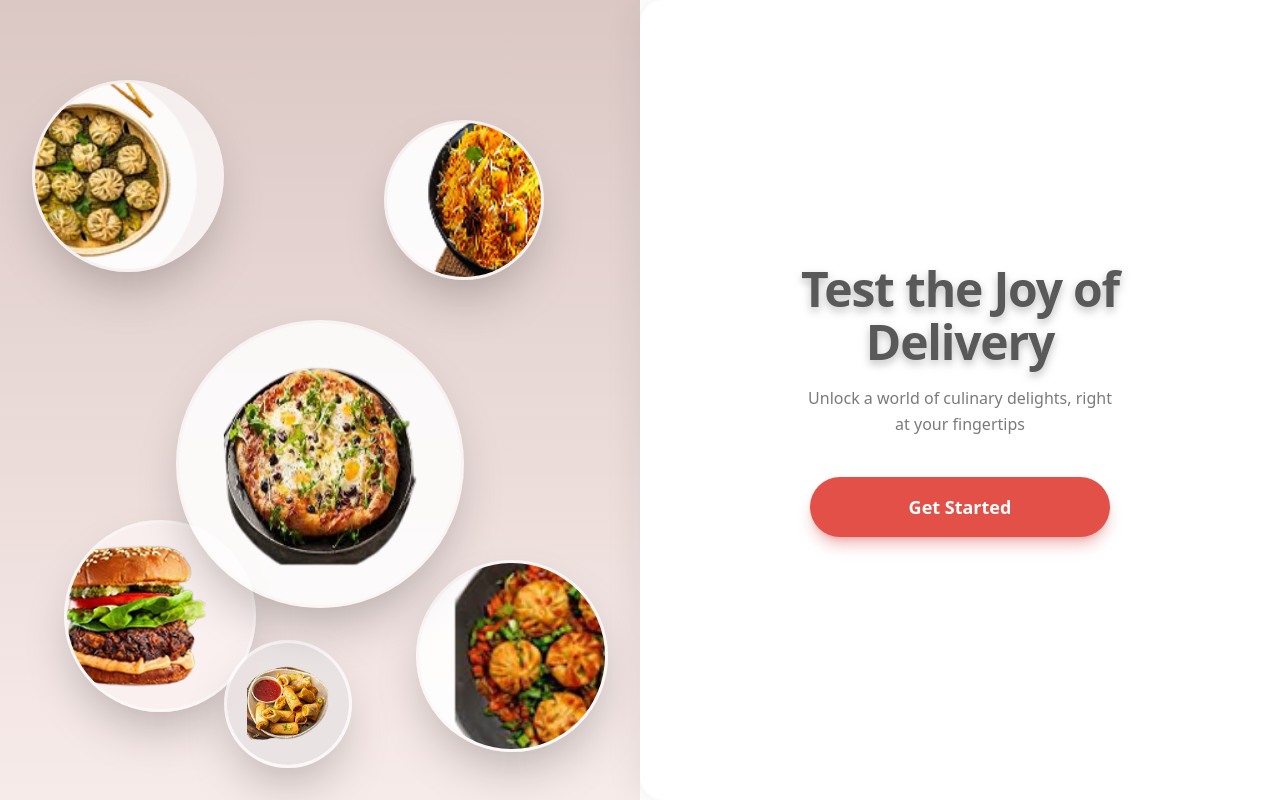
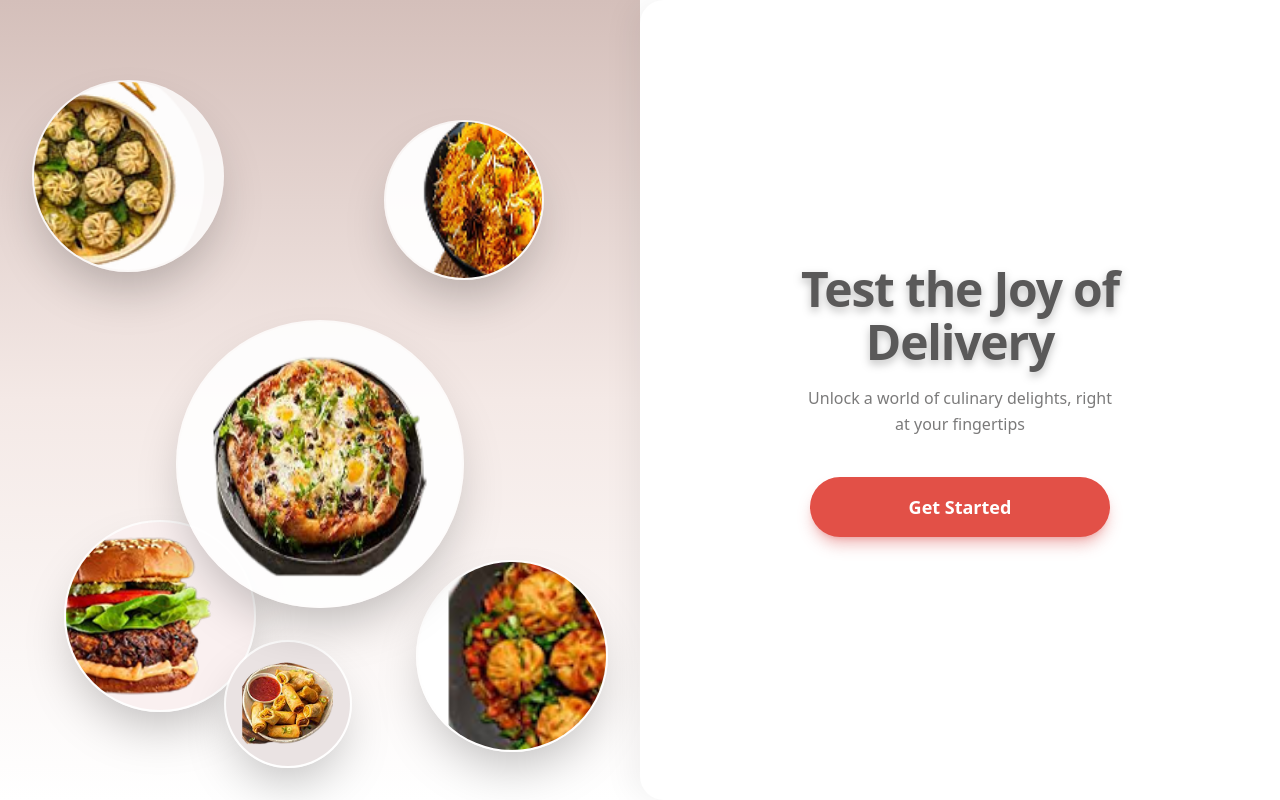
Before and after one commit to AndresUrbano31/food-delivery, a Next.js app: page / in a window 1280 px wide. Built offline with nearby package versions, Linux system fonts and the light colour scheme.

Commit message:
correccion

```diff
--- a/src/app/page.tsx
+++ b/src/app/page.tsx
@@ -4,9 +4,9 @@ import Image from "next/image";
 import Link from "next/link";
 
 const FloatingCircle = ({ src, className }: { src: string, className: string }) => (
-  <div className={`absolute ${className} bg-white/70 rounded-full shadow-2xl flex items-center justify-center p-[3px] transition-all`}>
-    <div className="relative w-full h-full rounded-full overflow-hidden">
-      <img src={src} alt="Food" className="w-full h-full object-cover" />
+  <div className={`absolute ${className} bg-white/80 rounded-full shadow-2xl flex items-center justify-center p-[2px] transition-all`}>
+    <div className="relative w-full h-full aspect-square rounded-full overflow-hidden">
+      <img src={src} alt="Food" className="w-full h-full object-cover object-center scale-110" />
     </div>
   </div>
 );
@@ -15,7 +15,7 @@ export default function OnboardingScreen() {
   return (
     <main className="min-h-screen flex flex-col md:flex-row w-full bg-white">
       {/* Left/Top Section: Visuals */}
-      <div className="relative overflow-hidden w-full h-[60vh] md:h-screen md:w-1/2 bg-gradient-to-b from-[#DBC8C5] to-[#F7EBE9]">
+      <div className="relative overflow-hidden w-full h-[60vh] md:h-screen md:w-1/2 bg-gradient-to-b from-[#D4BFBA] via-[#F4E9E6] to-white">
         {/* Circle 1: Dumplings */}
         <FloatingCircle
           src="/images/dumplings.png"
```
